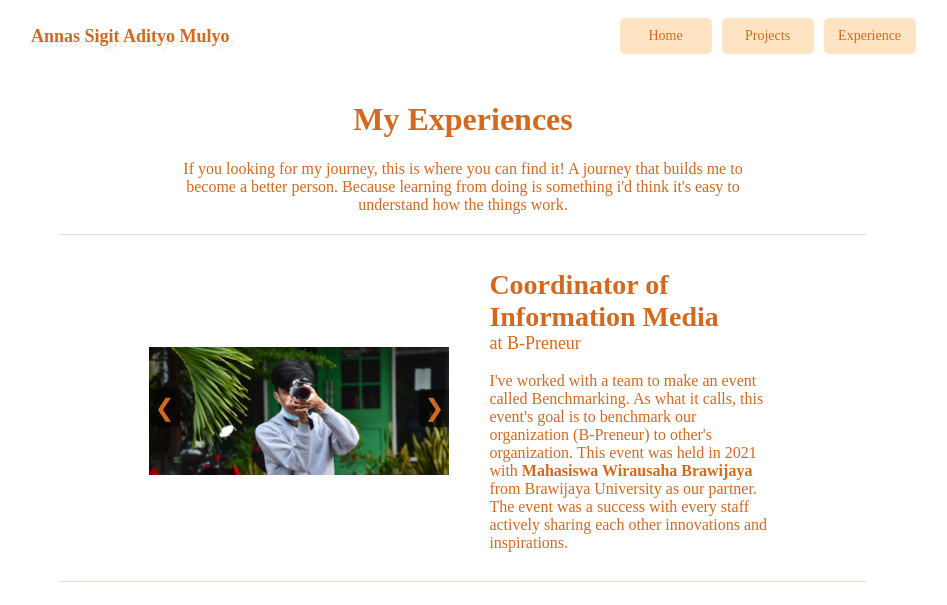
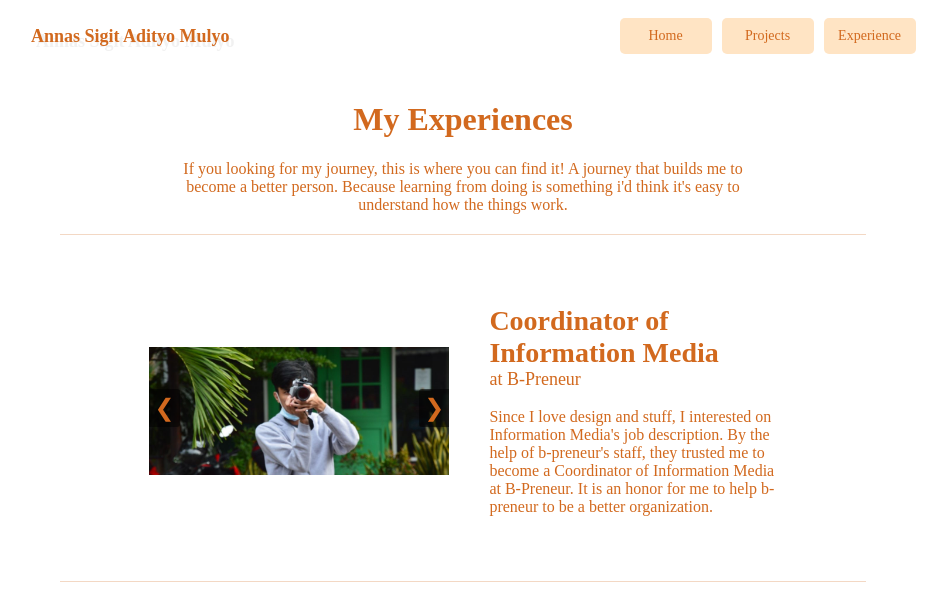
Before and after one commit to nakasigit/BekasPorto, a plain HTML site: page experience.html in a window 1280 px wide. Shown: the top 605 px of the page, without its empty margins (177-1124 px from the left). Drawn offline with Linux system fonts and the light colour scheme; a web font is replaced by a local one.

Commit message:
perubahan tipis

```diff
--- a/experience.html
+++ b/experience.html
@@ -70,14 +70,7 @@
                     <div class="experience-header">Coordinator of Information Media</div>
                     <div class="experience-sub-header">at B-Preneur</div>
                     <br>
-                    <div class="experience-content">I've worked with a team to make an event called Benchmarking. As
-                        what it
-                        calls, this event's goal is to benchmark our organization (B-Preneur) to other's organization.
-                        This
-                        event was held in 2021 with <b>Mahasiswa Wirausaha Brawijaya</b> from Brawijaya University as
-                        our
-                        partner. The event was a success with every staff actively sharing each other innovations and
-                        inspirations.</div>
+                    <div class="experience-content">Since I love design and stuff, I interested on Information Media's job description. By the help of b-preneur's staff, they trusted me to become a Coordinator of Information Media at B-Preneur. It is an honor for me to help b-preneur to be a better organization.</div>
                 </div>
             </div>
 
```
